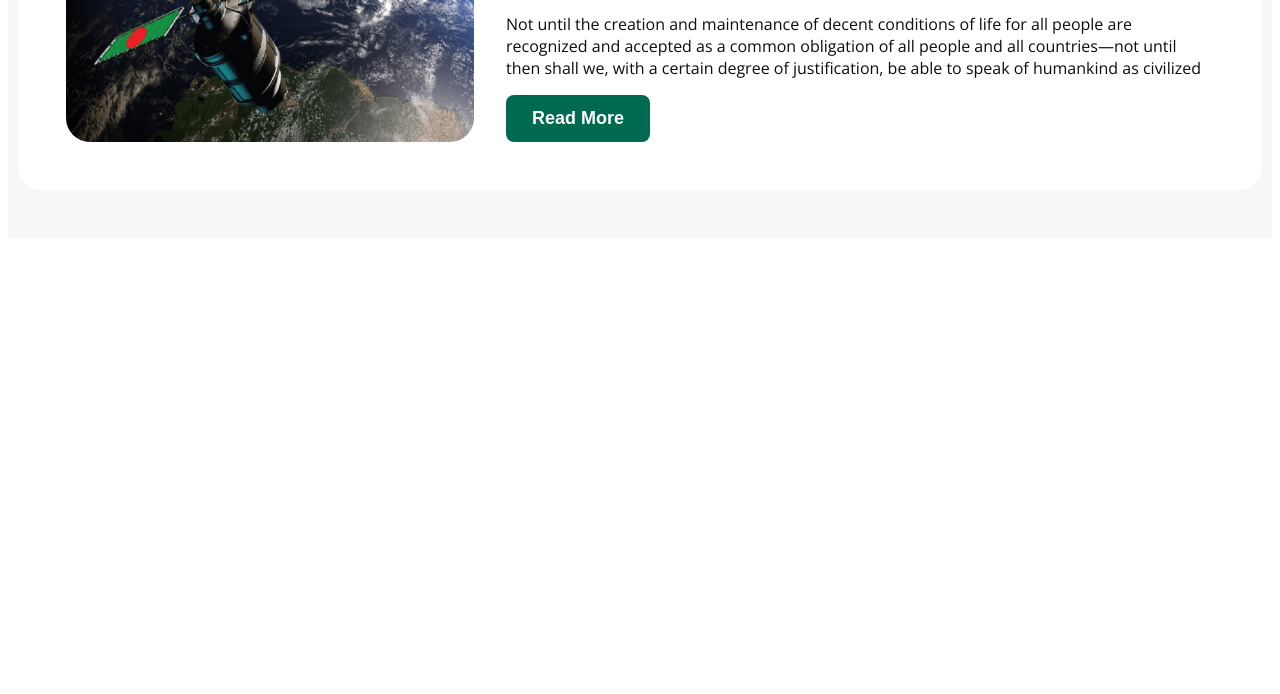
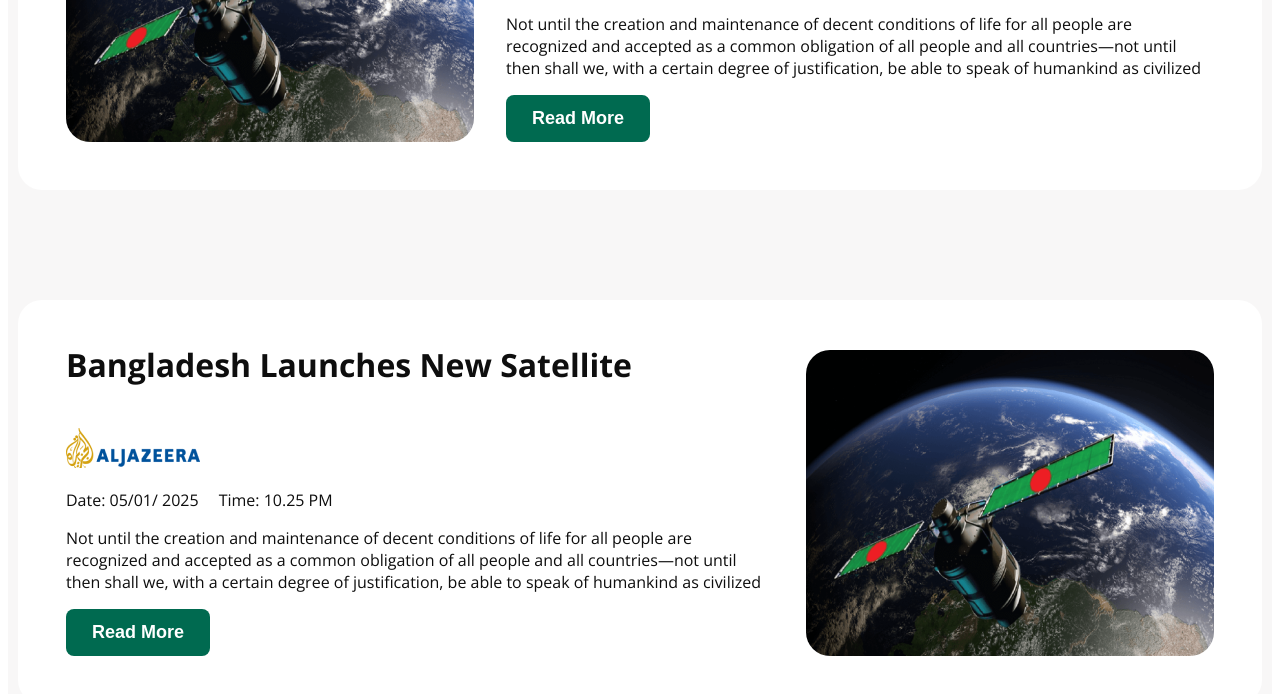
Before and after one commit to HRRasel/first-assignment-repo, a plain HTML site: page index.html in a window 1280 px wide. Shown: the part 2549-3243 px from the top of the page. Before the commit the page ends 2795 px from the top, so only its background shows below. Drawn offline with nearby package versions, Linux system fonts and the light colour scheme.

Commit message:
added an second-satelite-model

```diff
--- a/index.html
+++ b/index.html
@@ -124,6 +124,23 @@
 
       </section>
 
+      <section class="second-satelite-model">
+        <div class="second-satelite">
+            <div class="second-satelite-full-description">
+                <h4 class="second-satelite-title">Bangladesh Launches New Satellite</h4>
+                <img src="images/al-jazeera.png" alt="">
+                <ul class="second-date-time">
+                    <li>Date: 05/01/  2025</li>
+                    <li>Time: 10.25 PM</li>
+                </ul>
+                <p class="second-satelite-description">Not until the creation and maintenance of decent conditions of life for all people are recognized and accepted as a common obligation of all people and all countries—not until then shall we,
+                    with a certain degree of justification, be able to speak of humankind as civilized</p>
+                <button class="second-btn-n">Read More</button>
+            </div>
+              <img class="second-satelite-pic" src="images/satelite.png" alt="">
+        </div>
+      </section>
+
     </main>
     <footer>
 
--- a/styles/styles.css
+++ b/styles/styles.css
@@ -310,3 +310,59 @@ nav ul li{
     border-radius: 8px;
     padding: 13px 26px 13px 26px;
 }
+
+
+
+
+
+
+.second-satelite-model{
+    padding: 30px 0px 48px 0px ;
+    background-color: #F8F7F7;
+}
+.second-satelite{
+    display: flex;
+    gap: 32px;
+    background-color: #FFFFFF;
+    padding: 0 48px 48px 48px;
+    border-radius: 24px;
+    margin: 32px 10px 0 10px;
+}
+.second-satelite-full-description{
+    width: 758px;
+    height: 290px;
+    margin: 0px 0px 48px 0;
+}
+.second-satelite-title{
+    font-weight: 700;
+    font-size: 32px;
+    color: #0E0E0E;
+}
+.second-date-time{
+    font-weight: 400;
+    font-size: 16px;
+    color: #0E0E0E;
+     list-style: none;
+     display: flex;
+     gap: 20px;
+     padding: 0;
+}
+.second-satelite-description{
+    color: #0E0E0E;
+    font-weight: 400;
+    font-size: 16px;
+}
+.second-btn-n{
+    color: #FFFFFF;
+    font-weight: 600;
+    font-size: 18px;
+    background-color: #006A50;
+    border-width: 0;
+    border-radius: 8px;
+    padding: 13px 26px 13px 26px;
+}
+.second-satelite-pic{
+    width: 408px;
+    border-radius: 24px;
+    margin: 50px 0 0 0;
+}
```
